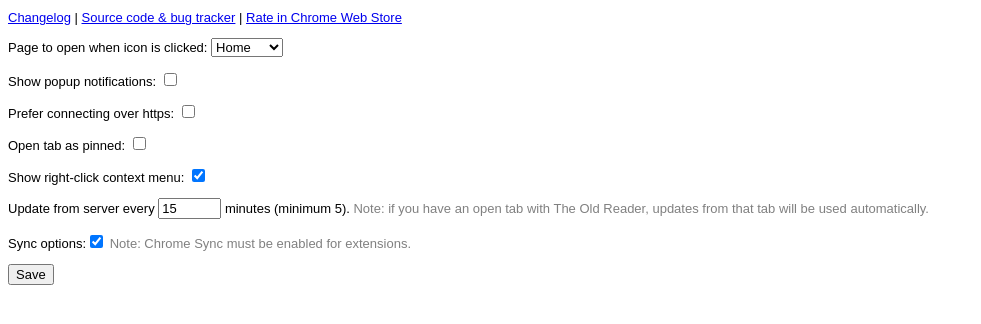
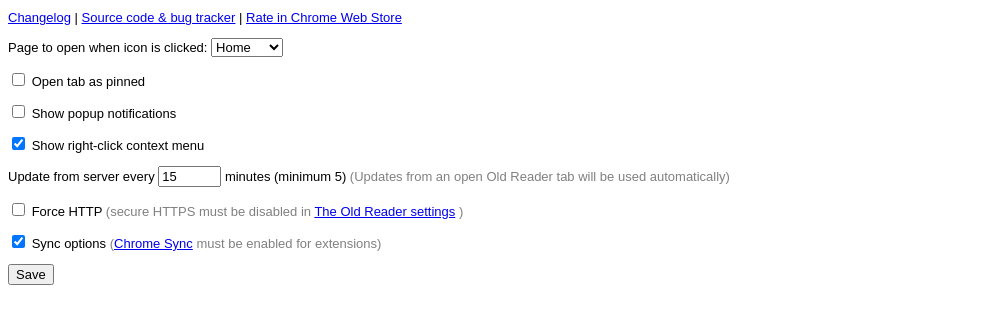
Before and after one commit to knyar/theoldreader-chrome, a browser extension: page source/options.html in a window 1280 px wide. Shown: the part 48-372 px from the top of the page, without its empty margins (0-981 px from the left). Drawn offline with Linux system fonts and the light colour scheme.

Commit message:
Force HTTPS by default, refactor options

```diff
--- a/source/js/functions.js
+++ b/source/js/functions.js
@@ -34,7 +34,8 @@ function showNotification(title, body) {
 }
 
 function baseUrl() {
-  return (localStorage['prefer_https'] == 'yes' ? 'https://theoldreader.com/' : 'http://theoldreader.com/');
+  return (localStorage['force_http'] == 'yes' ?
+    'http://theoldreader.com/' : 'https://theoldreader.com/');
 }
 
 function findOurTab(callback, windowId) {
--- a/source/js/options.js
+++ b/source/js/options.js
@@ -8,7 +8,7 @@ function save_options() {
   localStorage['click_page'] = $('#click_page').val();
   localStorage['show_notifications'] = $('#show_notifications').prop('checked') ? 'yes' : 'no';
   localStorage['notification_timeout'] = parseInt($('#notification_timeout').val());
-  localStorage['prefer_https'] = $('#prefer_https').prop('checked') ? 'yes' : 'no';
+  localStorage['force_http'] = $('#force_http').prop('checked') ? 'yes' : 'no';
   localStorage['prefer_pinned_tab'] = $('#prefer_pinned_tab').prop('checked') ? 'yes' : 'no';
   localStorage['refresh_interval'] = parseInt($('#refresh_interval').val());
   localStorage['use_sync'] = $('#use_sync').prop('checked') ? 'yes' : 'no';
@@ -61,7 +61,7 @@ function load_options() {
   $('#show_notifications').prop('checked', (localStorage['show_notifications'] == 'yes'));
   $('#prefer_pinned_tab').prop('checked', (localStorage['prefer_pinned_tab'] == 'yes'));
   $('#notification_timeout').val(localStorage['notification_timeout'] || 0);
-  $('#prefer_https').prop('checked', (localStorage['prefer_https'] == 'yes'));
+  $('#force_http').prop('checked', (localStorage['force_http'] == 'yes'));
   $('#refresh_interval').val(localStorage['refresh_interval'] || 15);
   $('#use_sync').prop('checked', (localStorage['use_sync'] != 'no'));
   $('#context_menu').prop('checked', (localStorage['context_menu'] != 'no'));
@@ -94,14 +94,24 @@ function show_message(message) {
   }
 }
 
+function openSyncSettings() {
+  // A simple link would not work, but chrome.tabs sidesteps restrictions
+  chrome.tabs.create({url: "chrome://settings/syncSetup"});
+}
+
 $(document).ready(function() {
-  $('#save_button').click(function() {
-    save_options();
-    return false;
-  });
+  load_options();
+
+  // Bind click handlers
+  $('#save_button').click(save_options);
+  $('#open_sync_settings').click(openSyncSettings);
+
+  // Reminder to save from dirty state
   $('input,select').change(function() {
     show_message({text : "< Click button to save your changes", red : true});
   });
+
+  // Show/animate subitem
   $('#notification_timeout').closest('.subitem').toggle(localStorage['show_notifications'] == 'yes');
   $('#show_notifications').click(function() {
     if ($('#show_notifications').prop('checked')) {
@@ -113,5 +123,3 @@ $(document).ready(function() {
 
   chrome.runtime.onMessage.addListener(onMessageOptions);
 });
-
-document.addEventListener('DOMContentLoaded', load_options);
--- a/source/options.html
+++ b/source/options.html
@@ -21,17 +21,38 @@
         <option value="all_items">All items</option>
       </select>
     </p>
-    <p><label for="show_notifications">Show popup notifications: <input type="checkbox" id="show_notifications"></label></p>
+    <p>
+      <input type="checkbox" id="prefer_pinned_tab">
+      <label for="prefer_pinned_tab">Open tab as pinned</label>
+    </p>
+    <p>
+      <input type="checkbox" id="show_notifications">
+      <label for="show_notifications">Show popup notifications</label>
+    </p>
     <p class="subitem">Auto-close notification after <input type="number" min="0" max="999" id="notification_timeout"> seconds (0 to keep open)</p>
-    <p><label for="prefer_https">Prefer connecting over https: <input type="checkbox" id="prefer_https"></label></p>
-    <p><label for="prefer_pinned_tab">Open tab as pinned: <input type="checkbox" id="prefer_pinned_tab"></label></p>
-    <p><label for="context_menu">Show right-click context menu: <input type="checkbox" id="context_menu"></label></p>
     <p>
-      Update from server every <input type="number" min="5" max="999" id="refresh_interval"> minutes (minimum 5).
-      <span style="color: gray">Note: if you have an open tab with The Old Reader, updates from that tab will be used automatically.</span>
+      <input type="checkbox" id="context_menu">
+      <label for="context_menu">Show right-click context menu</label>
     </p>
-    <p><label for="use_sync">Sync options:<input type="checkbox" id="use_sync"></label>
-      <span style="color: gray">Note: Chrome Sync must be enabled for extensions.</span>
+    <p>
+      Update from server every <input type="number" min="5" max="999" id="refresh_interval"> minutes (minimum 5)
+      <span style="color: gray">(Updates from an open Old Reader tab will be used automatically)</span>
+    </p>
+    <p>
+      <input type="checkbox" id="force_http">
+      <label for="force_http">Force HTTP</label>
+      <span style="color: gray">
+        (secure HTTPS must be disabled in
+          <a href="https://theoldreader.com/users/edit#user_use_ssl">The Old Reader settings</a>
+        )
+      </span>
+    </p>
+    <p>
+      <input type="checkbox" id="use_sync">
+      <label for="use_sync">Sync options<label>
+      <span style="color: gray">
+        (<a href="#" id="open_sync_settings">Chrome Sync</a> must be enabled for extensions)
+      </span>
     </p>
     <p>
       <button id="save_button">Save</button>
```
